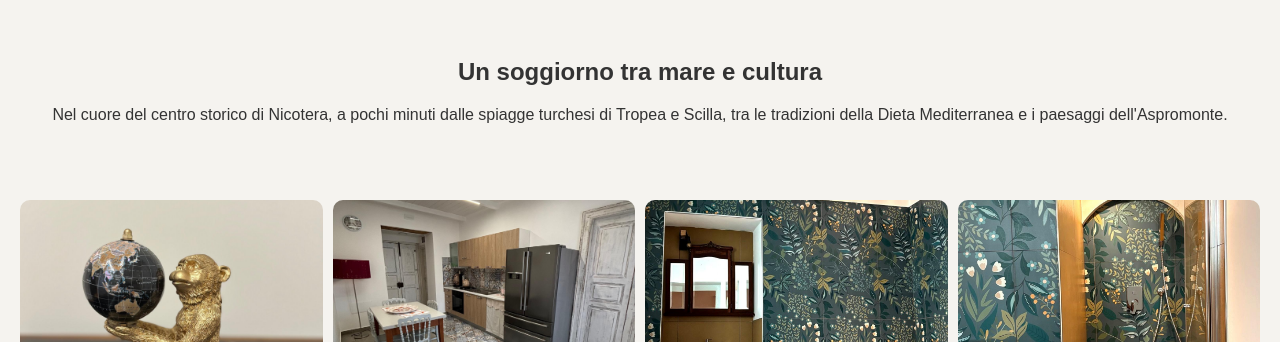
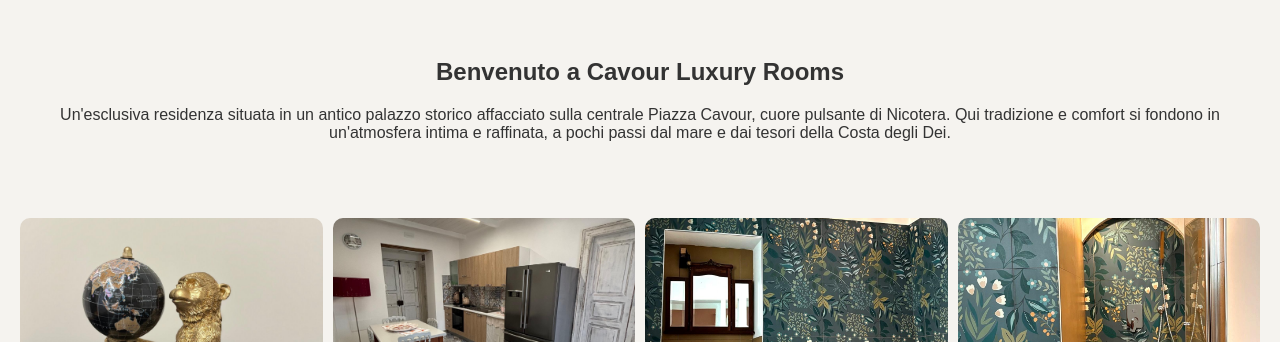
Before and after one commit to cavour25/cavour-luxury-rooms, a plain HTML site: page index.html in a window 1280 px wide. Shown: the part 802-1144 px from the top of the page. Drawn offline with Linux system fonts and the light colour scheme.

Commit message:
Add files via upload

```diff
--- a/index.html
+++ b/index.html
@@ -28,8 +28,9 @@
 </header>
 
 <div class="section">
-    <h2>Un soggiorno tra mare e cultura</h2>
-    <p>Nel cuore del centro storico di Nicotera, a pochi minuti dalle spiagge turchesi di Tropea e Scilla, tra le tradizioni della Dieta Mediterranea e i paesaggi dell'Aspromonte.</p>
+    <h2>Benvenuto a Cavour Luxury Rooms</h2>
+    <p>Un'esclusiva residenza situata in un antico palazzo storico affacciato sulla centrale Piazza Cavour, cuore pulsante di Nicotera.
+    Qui tradizione e comfort si fondono in un'atmosfera intima e raffinata, a pochi passi dal mare e dai tesori della Costa degli Dei.</p>
 </div>
 
 <div class="gallery">
```
